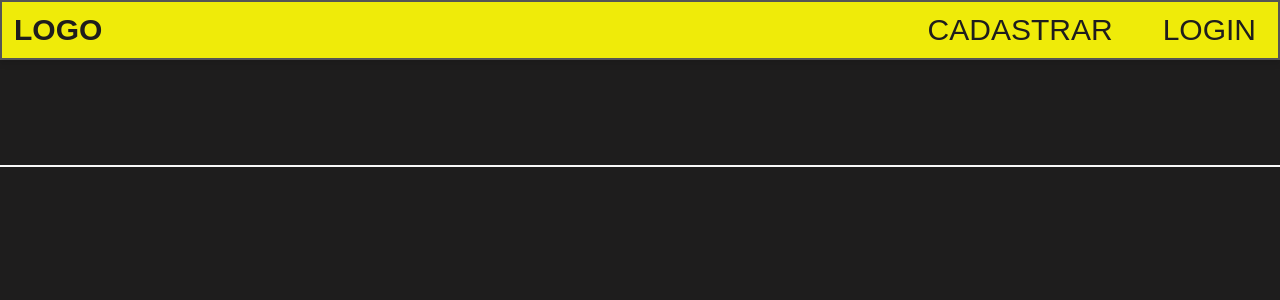
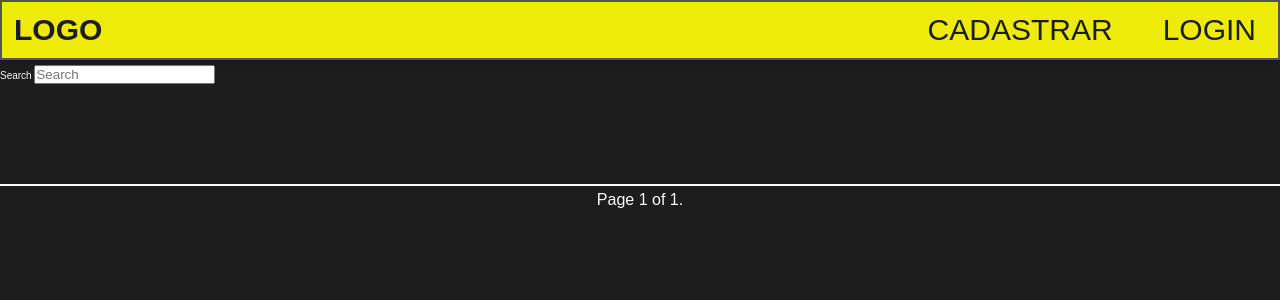
Before and after one commit to Josmateussilva0110/Cadastro_Django, a Django app: page /list_users/ in a window 1280 px wide. Shown: the top 300 px of the page. Run offline with Django 5.2, Linux system fonts and the light colour scheme.

Commit message:
pagination implementado.

```diff
--- a/base_static/global/css/styles.css
+++ b/base_static/global/css/styles.css
@@ -279,12 +279,15 @@ p {
 }
 
 .card {
+    display: inline-block;
     border: 1px solid #ddd;
+    width: auto;
     margin: 0.8rem 0.8rem;
     padding: 18px;
     border-radius: 10px;
     width: 300px;
     background-color: var(--white-color);
+    transition: scale 270ms ease-in-out, box-shadow 300ms ease-in-out;
 }
 
 .card h3 {
@@ -300,5 +303,22 @@ p {
 }
 
 .card:hover {
-    box-shadow: 0 4px 12px rgba(0, 0, 0, 0.2);;
+    box-shadow: 0 4px 12px rgba(0, 0, 0, 0.2);
+    scale: 1.10;
 }
+
+.pagination-wrapper {
+    font-size: 1.6rem;
+}
+
+.step-links {
+    display: flex;
+    flex-flow: row nowrap;
+    align-items: center;
+    justify-content: center;
+}
+
+.step-links > * {
+    display: block;
+    padding: 0.5rem;
+}
--- a/cadastro/templates/cadastro/base.html
+++ b/cadastro/templates/cadastro/base.html
@@ -27,5 +27,6 @@
         </div>
     </aside>
     {% block content %}{% endblock content %}
+    {% include 'cadastro/partials/pagination.html' %}
 </body>
 </html>
--- a/cadastro/templates/cadastro/pages/list_users.html
+++ b/cadastro/templates/cadastro/pages/list_users.html
@@ -2,8 +2,19 @@
 
 {% block content %}
 <div class="menu-spacing"></div>
+
+<div>
+    <form action="#" method="get">
+        <div class="search-content">
+            <label class="sr-only" id="search-label" for="search-input">Search</label>
+            <input type="search" name="search" id="search-input" placeholder="Search" value="{{ search_value }}">
+
+        </div>
+    </form>
+</div>
+
 <div class="user-cards">
-    {% for user in users %}
+    {% for user in page_obj %}
         <div class="card">
             <h3>{{ user.username }}</h3>
             <p><strong>Nome:</strong> {{ user.first_name }}</p>
--- /dev/null
+++ b/cadastro/templates/cadastro/partials/pagination.html
@@ -0,0 +1,17 @@
+<div class="pagination pagination-wrapper">
+    <span class="step-links">
+        {% if page_obj.has_previous %}
+            <a href="?page=1">&laquo; first</a>
+            <a href="?page={{ page_obj.previous_page_number }}">previous</a>
+        {% endif %}
+
+        <span class="current">
+            Page {{ page_obj.number }} of {{ page_obj.paginator.num_pages }}.
+        </span>
+
+        {% if page_obj.has_next %}
+            <a href="?page={{ page_obj.next_page_number }}">next</a>
+            <a href="?page={{ page_obj.paginator.num_pages }}">last &raquo;</a>
+        {% endif %}
+    </span>
+</div>
--- a/cadastro/views.py
+++ b/cadastro/views.py
@@ -5,6 +5,7 @@ from cadastro.forms import Register_User, Login_user
 from django.contrib.auth import authenticate, login, logout
 from django.http import HttpResponseRedirect
 from django.contrib.auth.models import User
+from django.core.paginator import Paginator
 
 
 
@@ -58,6 +59,9 @@ def logout_user(request):
 def list_users(request):
     context = dict()
     users = User.objects.filter(is_staff=False).order_by('-id')
-    context['users'] = users
+    paginator = Paginator(users, 9)
+    page_number = request.GET.get("page")
+    page_obj = paginator.get_page(page_number)
+    context['page_obj'] = page_obj
     context['page_title'] = 'Lista de Usuários'
     return render(request, 'cadastro/pages/list_users.html', context)
```
